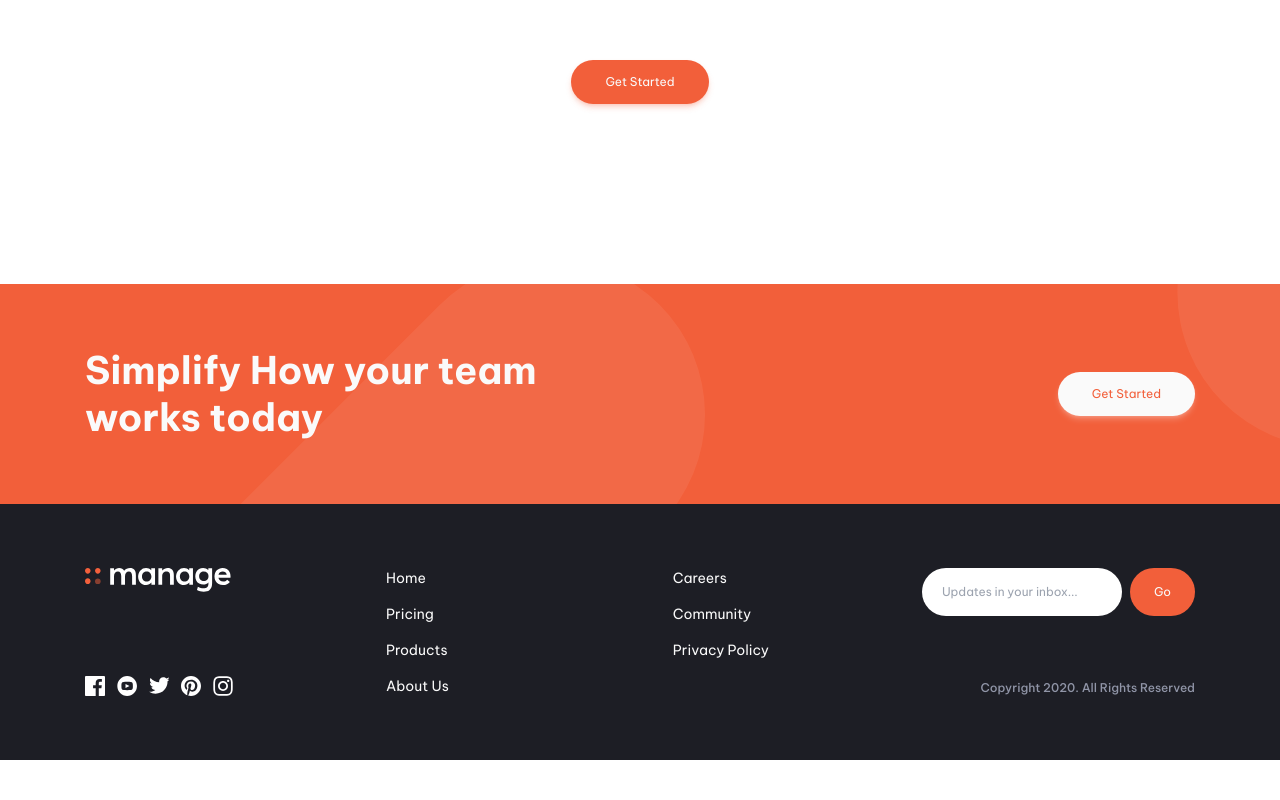
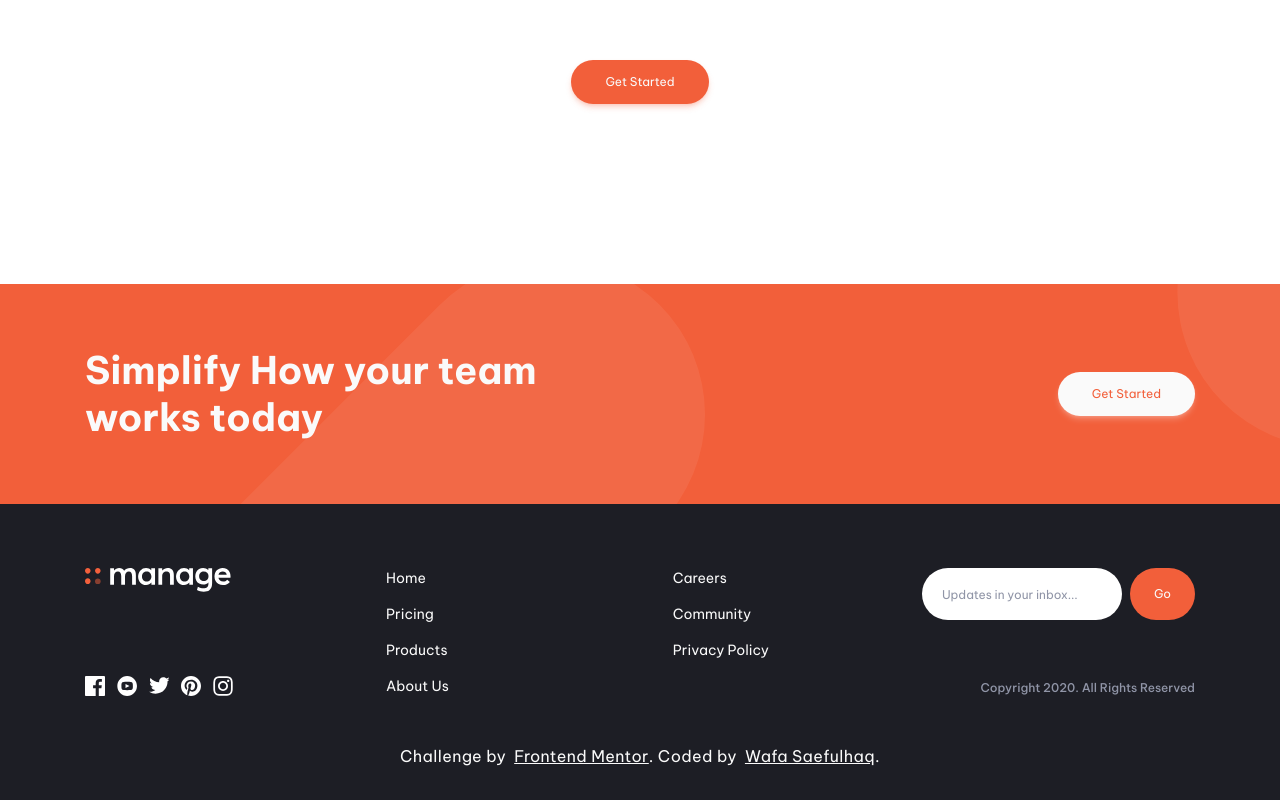
Before and after one commit to wafash08/manage-landing-page, a Next.js app: page / in a window 1280 px wide. Shown: the part 1955-2755 px from the top of the page. Before the commit the page ends 2715 px from the top, so only its background shows below. Built offline with nearby package versions, Linux system fonts and the light colour scheme.

Commit message:
subscribe form

```diff
--- a/app/components/footer.tsx
+++ b/app/components/footer.tsx
@@ -8,6 +8,7 @@ import {
 	TwitterIcon,
 	YoutubeIcon,
 } from './icons';
+import SubscribeForm from './subscribe-form';
 
 const SOCIAL_MEDIA_LIST = [
 	{ name: 'facebook', icon: <FacebookIcon /> },
@@ -32,7 +33,7 @@ const LINKS_2 = [
 
 export default function Footer() {
 	return (
-		<footer className='bg-neutral-very-dark-blue py-12 md:py-16 px-6'>
+		<footer className='bg-neutral-very-dark-blue pt-12 pb-6 md:pt-16 md:pb-8 px-6'>
 			<Container className='flex flex-col md:flex-row md:justify-between'>
 				<div className='order-3 md:order-none flex flex-col-reverse gap-14 md:gap-0 md:flex-col justify-between px-4 md:px-0'>
 					<Link href='/' className='block mx-auto md:mx-0'>
@@ -76,24 +77,9 @@ export default function Footer() {
 					</ul>
 				</div>
 				<div className='order-1 mb-14 md:mb-0 md:order-none flex flex-col justify-between'>
-					<form className='md:self-end'>
-						<div className='flex gap-2'>
-							<input
-								type='text'
-								name='subscription'
-								id='subscription'
-								placeholder='Updates in your inbox...'
-								className='text-xs text-neutral-dark-grayish-blue py-4 px-5 rounded-full w-full md:w-[200px]'
-							/>
-							<button
-								type='submit'
-								className='group relative py-4 px-6 rounded-full text-xs text-neutral-very-light-gray bg-primary-bright-red'
-							>
-								<span>Go</span>
-								<div className='absolute inset-0 rounded-full bg-transparent transition-colors group-hover:bg-white/10' />
-							</button>
-						</div>
-					</form>
+					<div className='md:self-end'>
+						<SubscribeForm />
+					</div>
 					<p className='hidden md:block self-end text-xs text-neutral-dark-grayish-blue font-medium'>
 						Copyright 2020. All Rights Reserved
 					</p>
@@ -102,6 +88,26 @@ export default function Footer() {
 					Copyright 2020. All Rights Reserved
 				</p>
 			</Container>
+			<p className='flex justify-center text-neutral-very-light-gray tracking-wide mt-8 md:mt-12'>
+				<span className='mr-2'>Challenge by</span>
+				<a
+					href='https://www.frontendmentor.io?ref=challenge'
+					target='_blank'
+					className='underline'
+				>
+					Frontend Mentor
+				</a>
+				<span className='mr-2'>. Coded by</span>
+				<a
+					href='https://github.com/wafash08'
+					target='_blank'
+					rel='noreferrer'
+					className='underline'
+				>
+					Wafa Saefulhaq
+				</a>
+				.
+			</p>
 		</footer>
 	);
 }
--- /dev/null
+++ b/app/components/subscribe-form.tsx
@@ -0,0 +1,28 @@
+'use client';
+
+export default function SubscribeForm() {
+	const handleSubmit = (e: React.FormEvent<HTMLFormElement>) => {
+		e.preventDefault();
+	};
+	return (
+		<form onSubmit={handleSubmit}>
+			<div className='flex gap-2'>
+				<input
+					type='email'
+					required
+					name='subscription'
+					id='subscription'
+					placeholder='Updates in your inbox...'
+					className='text-sm placeholder:text-xs text-primary-dark-blue placeholder:text-neutral-dark-grayish-blue py-4 px-5 rounded-full w-full md:w-[200px]'
+				/>
+				<button
+					type='submit'
+					className='group relative py-4 px-6 rounded-full text-xs text-neutral-very-light-gray bg-primary-bright-red'
+				>
+					<span>Go</span>
+					<div className='absolute inset-0 rounded-full bg-transparent transition-colors group-hover:bg-white/10' />
+				</button>
+			</div>
+		</form>
+	);
+}
```
Also changed, not shown: 1 other file (tests, documents, lock files or other folders).
